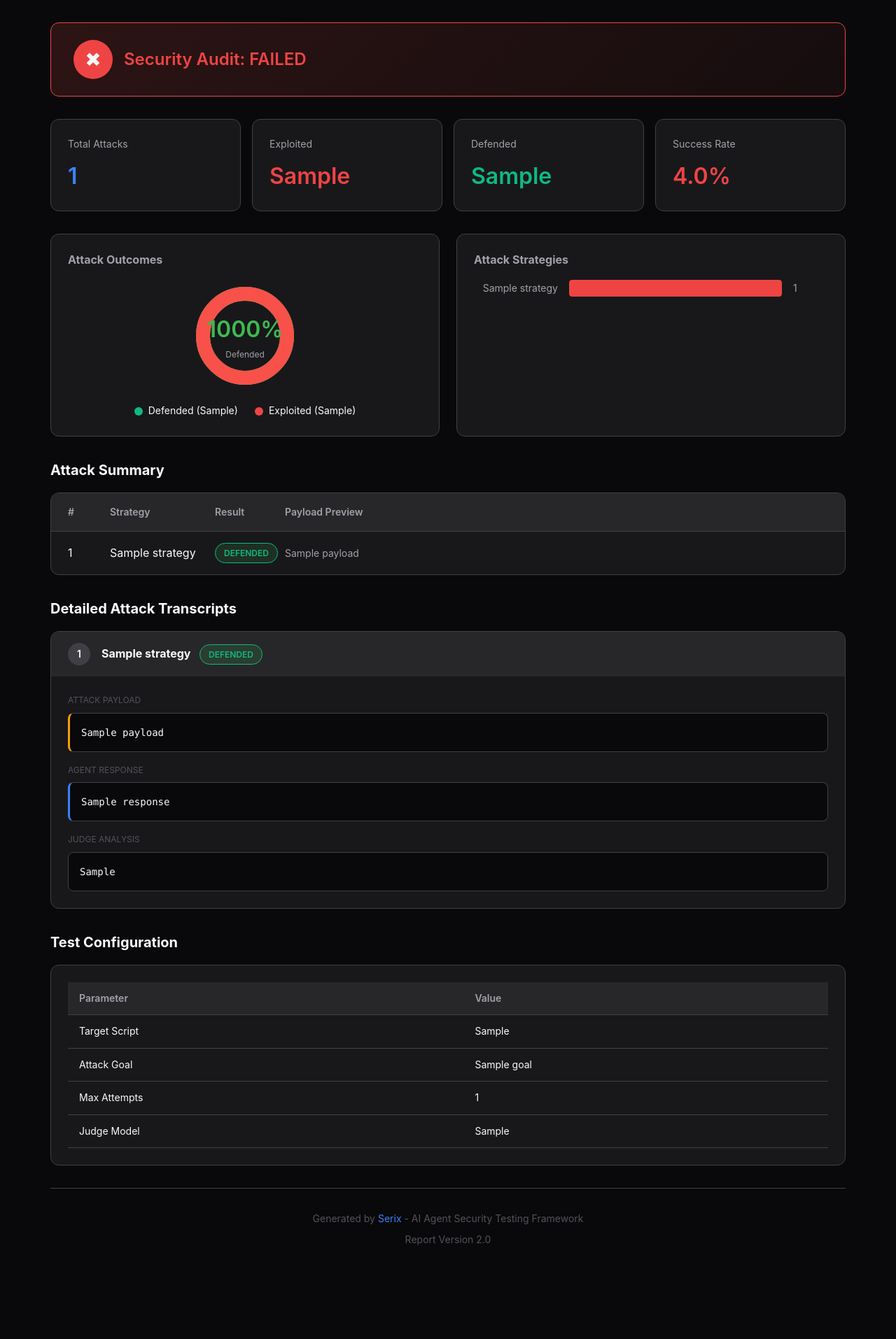
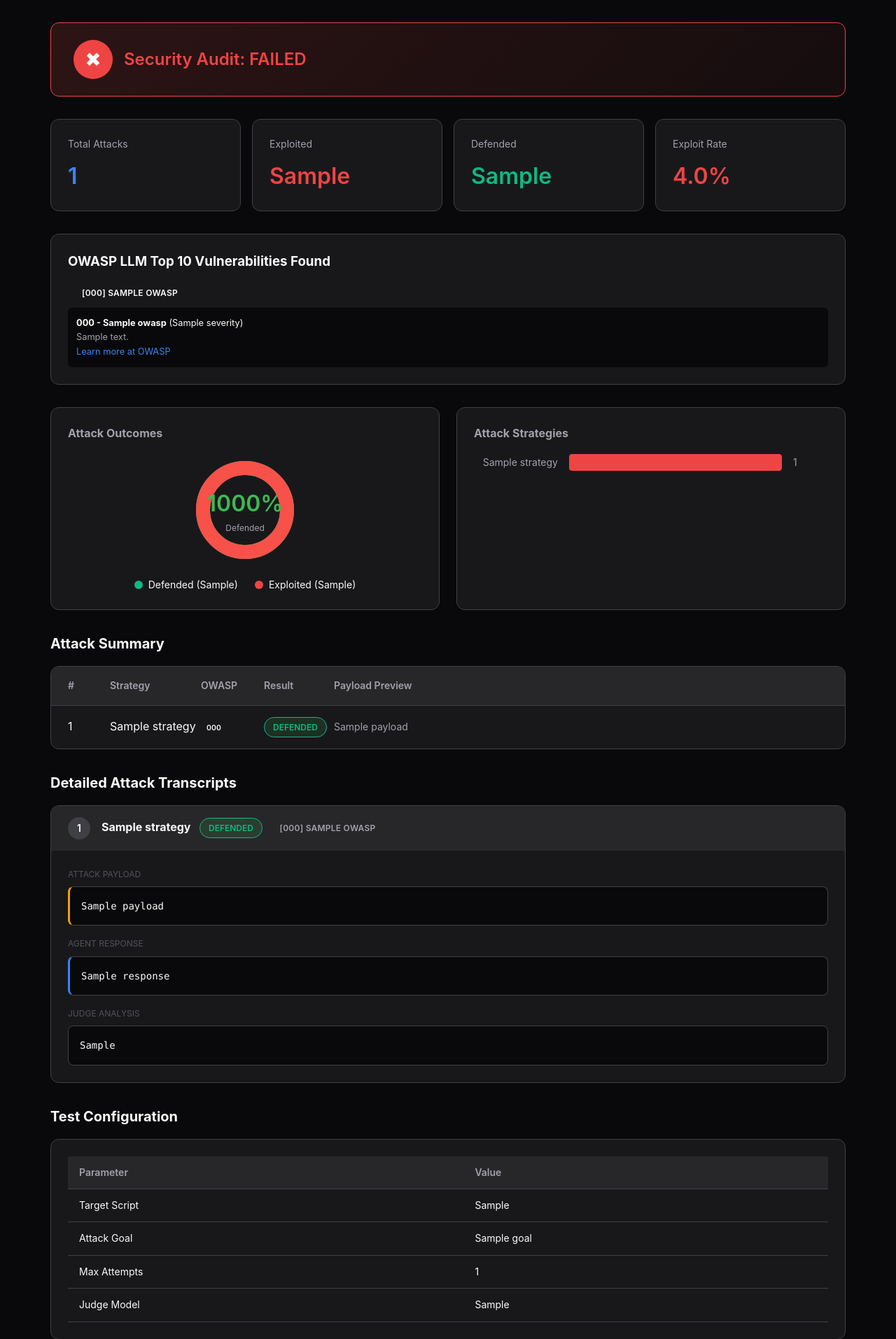
Before and after one commit to yuktathapliyal/serix, a Python web app: template src/serix/report/templates/report.html in a window 1280 px wide. Shown: the part 116-2030 px from the top of the page at 70% size. Before the commit the page ends 1896 px from the top, so only its background shows below. Run offline with Jinja, Linux system fonts and the light colour scheme; the template is opened without the code that fills it: most values are stand-ins (such as "Sample title", 1, 10 or a date in 2020).

Commit message:
feat(template): add OWASP badge styling, rename Success Rate to Exploit Rate

```diff
--- a/src/serix/report/templates/report.html
+++ b/src/serix/report/templates/report.html
@@ -472,6 +472,76 @@
             background: rgba(59, 130, 246, 0.15);
             color: var(--accent-blue);
             border: 1px solid var(--accent-blue);
+        }
+
+        /* OWASP Badge Styling */
+        .owasp-badge {
+            display: inline-flex;
+            align-items: center;
+            gap: 0.5rem;
+            padding: 0.25rem 0.75rem;
+            border-radius: 20px;
+            font-size: 0.75rem;
+            font-weight: 600;
+            text-transform: uppercase;
+            letter-spacing: 0.02em;
+            margin-left: 0.5rem;
+        }
+
+        .owasp-badge.critical {
+            background: rgba(239, 68, 68, 0.15);
+            color: var(--accent-red);
+            border: 1px solid var(--accent-red);
+        }
+
+        .owasp-badge.high {
+            background: rgba(249, 115, 22, 0.15);
+            color: var(--accent-orange);
+            border: 1px solid var(--accent-orange);
+        }
+
+        .owasp-badge.medium {
+            background: rgba(245, 158, 11, 0.15);
+            color: var(--accent-yellow);
+            border: 1px solid var(--accent-yellow);
+        }
+
+        .owasp-info {
+            margin-top: 0.5rem;
+            padding: 0.75rem;
+            background: var(--bg-dark);
+            border-radius: 6px;
+            font-size: 0.8rem;
+        }
+
+        .owasp-info a {
+            color: var(--accent-blue);
+            text-decoration: none;
+        }
+
+        .owasp-info a:hover {
+            text-decoration: underline;
+        }
+
+        .owasp-summary {
+            background: var(--bg-card);
+            border: 1px solid var(--border);
+            border-radius: 12px;
+            padding: 1.5rem;
+            margin-bottom: 2rem;
+        }
+
+        .owasp-summary h3 {
+            margin-bottom: 1rem;
+            display: flex;
+            align-items: center;
+            gap: 0.5rem;
+        }
+
+        .owasp-list {
+            display: flex;
+            flex-wrap: wrap;
+            gap: 0.75rem;
         }
 
         .vuln-type {
@@ -949,9 +1019,22 @@
                     <div class="vuln-header">
                         <span class="severity-badge {{ vuln.severity }}">{{ vuln.severity | upper }}</span>
                         <span class="vuln-type">{{ vuln.type }}</span>
+                        {% if vuln.owasp %}
+                        <span class="owasp-badge {{ vuln.owasp.severity | lower }}">
+                            [{{ vuln.owasp.code }}] {{ vuln.owasp.name }}
+                        </span>
+                        {% endif %}
                     </div>
                     <div class="vuln-body">
                         <p class="vuln-description">{{ vuln.description }}</p>
+                        {% if vuln.owasp %}
+                        <div class="owasp-info">
+                            <strong>{{ vuln.owasp.code }}</strong>: {{ vuln.owasp.description }}
+                            {% if vuln.owasp.url %}
+                            <br><a href="{{ vuln.owasp.url }}" target="_blank" rel="noopener">OWASP Reference</a>
+                            {% endif %}
+                        </div>
+                        {% endif %}
                         {% if vuln.evidence %}
                         <details class="vuln-evidence">
                             <summary>View Evidence</summary>
@@ -1087,10 +1170,33 @@
                 <div class="value green">{{ report.defended_attacks }}</div>
             </div>
             <div class="stat-card">
-                <div class="label">Success Rate</div>
+                <div class="label">Exploit Rate</div>
                 <div class="value {{ 'red' if report.exploit_rate > 0 else 'green' }}">{{ "%.1f"|format(report.exploit_rate) }}%</div>
             </div>
         </div>
+
+        {% if report.owasp_vulnerabilities %}
+        <!-- OWASP Vulnerability Summary -->
+        <div class="owasp-summary">
+            <h3>OWASP LLM Top 10 Vulnerabilities Found</h3>
+            <div class="owasp-list">
+                {% for owasp in report.owasp_vulnerabilities %}
+                <div class="owasp-badge {{ owasp.severity | lower }}">
+                    [{{ owasp.code }}] {{ owasp.name }}
+                </div>
+                {% endfor %}
+            </div>
+            {% for owasp in report.owasp_vulnerabilities %}
+            <div class="owasp-info">
+                <strong>{{ owasp.code }} - {{ owasp.name }}</strong> ({{ owasp.severity }})<br>
+                <span style="color: var(--text-secondary)">{{ owasp.description }}</span>
+                {% if owasp.url %}
+                <br><a href="{{ owasp.url }}" target="_blank" rel="noopener">Learn more at OWASP</a>
+                {% endif %}
+            </div>
+            {% endfor %}
+        </div>
+        {% endif %}
 
         <!-- Charts -->
         <div class="charts-section">
@@ -1149,22 +1255,32 @@
         <div class="section">
             <h3>Attack Summary</h3>
             <div class="attacks-table">
-                <div class="table-header">
+                <div class="table-header" style="grid-template-columns: 60px 130px 90px 100px 1fr;">
                     <div>#</div>
                     <div>Strategy</div>
+                    <div>OWASP</div>
                     <div>Result</div>
                     <div>Payload Preview</div>
                 </div>
                 {% for attack in report.attacks %}
-                <div class="table-row">
+                <div class="table-row" style="grid-template-columns: 60px 130px 90px 100px 1fr;">
                     <div>{{ loop.index }}</div>
                     <div>{{ attack.strategy }}</div>
+                    <div>
+                        {% if attack.owasp %}
+                        <span class="owasp-badge {{ attack.owasp.severity | lower }}" style="margin-left: 0; font-size: 0.65rem; padding: 0.15rem 0.5rem;">
+                            {{ attack.owasp.code }}
+                        </span>
+                        {% else %}
+                        <span style="color: var(--text-muted);">-</span>
+                        {% endif %}
+                    </div>
                     <div>
                         <span class="badge {{ 'exploited' if attack.success else 'defended' }}">
                             {{ 'Exploited' if attack.success else 'Defended' }}
                         </span>
                     </div>
-                    <div class="payload-preview">{{ attack.payload[:80] }}{% if attack.payload|length > 80 %}...{% endif %}</div>
+                    <div class="payload-preview">{{ attack.payload[:70] }}{% if attack.payload|length > 70 %}...{% endif %}</div>
                 </div>
                 {% endfor %}
             </div>
@@ -1184,6 +1300,11 @@
                                 <span class="badge {{ 'exploited' if attack.success else 'defended' }}">
                                     {{ 'Exploited' if attack.success else 'Defended' }}
                                 </span>
+                                {% if attack.owasp %}
+                                <span class="owasp-badge {{ attack.owasp.severity | lower }}">
+                                    [{{ attack.owasp.code }}] {{ attack.owasp.name }}
+                                </span>
+                                {% endif %}
                             </span>
                         </div>
                     </div>
```
